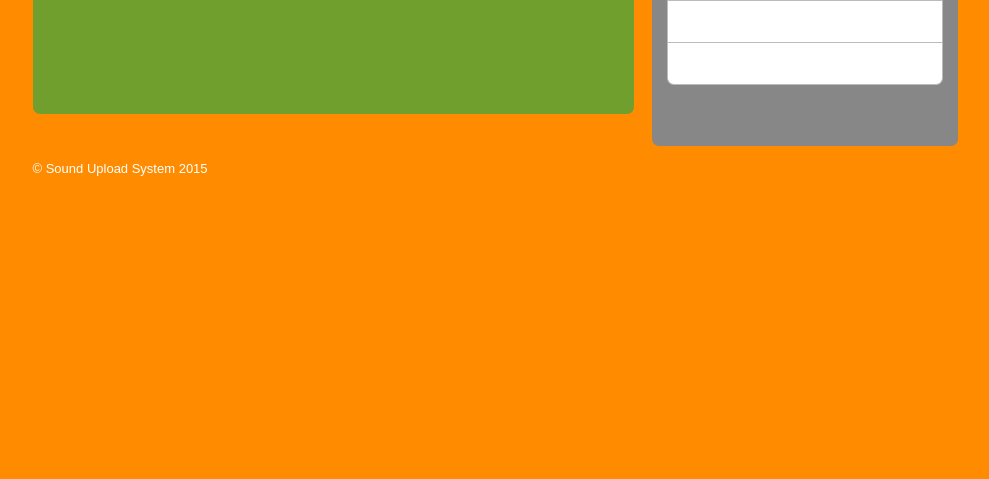
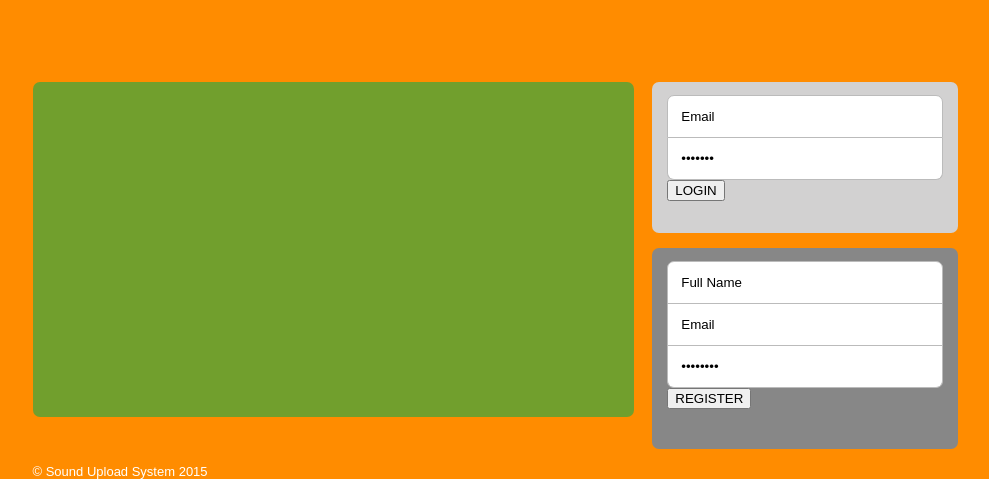
Before and after one commit to hssd8/sound, a PHP site: page / in a window 1280 px wide. Shown: the part 349-828 px from the top of the page, without its empty margins (145-1134 px from the left). Before the commit the page ends 525 px from the top, so only its background shows below. Run offline with PHP 8.4, Linux system fonts and the light colour scheme.

Commit message:
Added buttons & Logo @ Index page

```diff
--- a/index.php
+++ b/index.php
@@ -18,19 +18,24 @@
     </head>
     <body>
         <div class="wrapper">
+            <div class='top-holder' >
+                <img src='images/logo.fw.png' />
+            </div>
             <div class='login-style'>
                 <div id='left'>
 
                 </div>
                 <div id='right'>
                     <div id='top'>
-                        <input type='text' name='email' class='gen_inp inp_top' />
-                        <input type='password' name='pswd' class='gen_inp inp_bottom' />
+                        <input type='text' name='email' class='gen_inp inp_top' value='Email' />
+                        <input type='password' name='pswd' class='gen_inp inp_bottom' value='pasword' title='Enter Password'/>
+                        <input type='submit' name='login_sub' class='gen_sub login_but' value='LOGIN'/>
                     </div>
                     <div id='bottom'>
-                        <input type='text'  name='reg_name'  class='gen_inp inp_top'/>
-                        <input type='text'  name='reg_email' class='gen_inp inp_mid'/>
-                        <input type='password' name='reg_pswd' class='gen_inp inp_bottom'/>
+                        <input type='text'  name='reg_name'  class='gen_inp inp_top' value='Full Name'/>
+                        <input type='text'  name='reg_email' class='gen_inp inp_mid'value='Email'/>
+                        <input type='password' name='reg_pswd' class='gen_inp inp_bottom' value='password' title='Enter Password'/>
+                        <input type='submit' name='reg_sub'class='gen_sub reg_but' value='REGISTER'/>
                     </div>
                 </div>
             </div>
```
